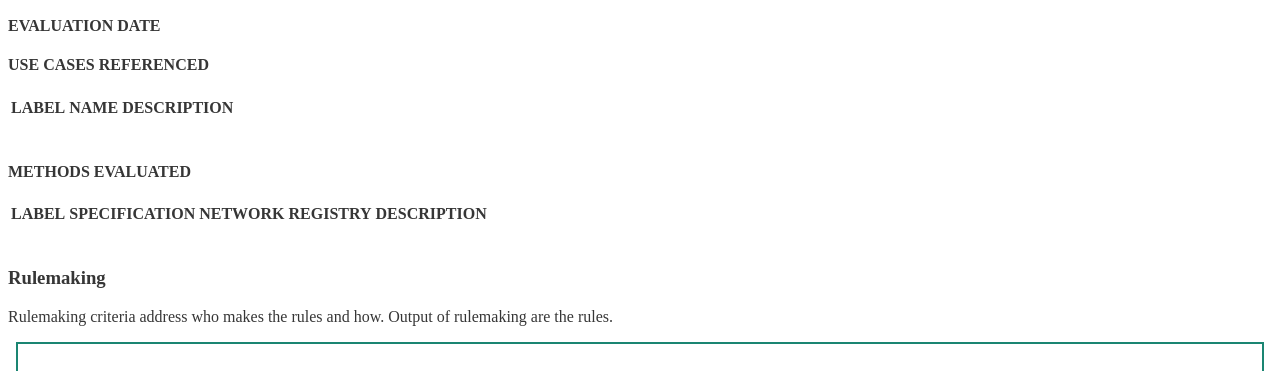
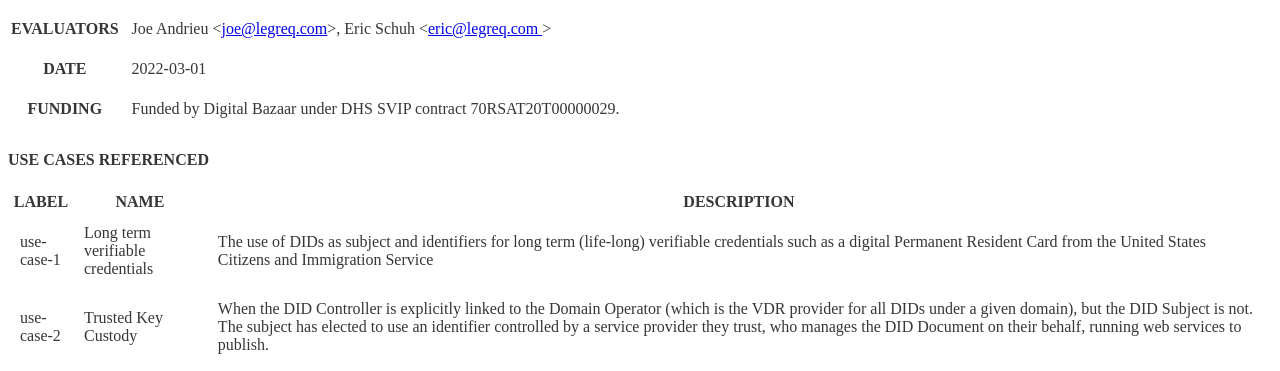
Before and after one commit to LegReq/did-rubric-json-rendering, a website: page evaluation.html in a window 1280 px wide. Shown: the part 102-473 px from the top of the page. Drawn offline with Linux system fonts and the light colour scheme.

Commit message:
style the evaluation

```diff
--- a/evaluation.html
+++ b/evaluation.html
@@ -14,7 +14,7 @@
     <script src="src/evaluationRenderer.js"></script>
     <script>
         console.log('Rendering evaluation...');
-        let evaluationPath = './json/evaluations/test-evaluation.json';
+        let evaluationPath = './json/evaluations/example-evaluation.json';
         renderEvaluation(evaluationPath).catch(error => {
             console.error('Failed to render evaluation:', error);
         });
--- a/src/evaluationRenderer.js
+++ b/src/evaluationRenderer.js
@@ -6,38 +6,42 @@ async function renderEvaluation(evaluationPath) {
     const evaluation = await response.json();
     const evaluationHtml = generateEvaluationHtml(evaluation);
     const evaluationContainer = document.getElementById('evaluation-container');
-    evaluationContainer && (evaluationContainer.innerHTML = evaluationHtml);
+    if (evaluationContainer) {
+        evaluationContainer.innerHTML = evaluationHtml;
     }
-
+}
 
 function generateEvaluationHtml(evaluation) {
     return `
     <div class="evaluation">
-        <h1>${evaluation.title}</h1>
-
-        <div class="evaluators-section">
-            <h4>EVALUATORS</h4>
-            <div class="evaluators-list">
-                ${evaluation.evaluators.map(evaluator => `
-                    <div class="evaluator-item">
-                        <span class="evaluator-name">${evaluator.name}</span>
-                        <span class="evaluator-email">${evaluator.email}</span>
-                    </div>
-                `).join('')}
-            </div>
-        </div>
-
-        <div class="evaluation-date-section">
-            <h4>EVALUATION DATE</h4>
-            <p>${evaluation.evaluationDate}</p>
-        </div>
-
-        ${evaluation.funding && `
-            <div class="funding-section">
-                <h4>FUNDING</h4>
-                <p>${evaluation.funding}</p>
-            </div>
-        `}
+        <table class="evaluation-masthead">
+            <thead>
+                <tr>
+                    <th class="evaluation-title" colspan="2">
+                        <div>${evaluation.id}</div>
+                        <div><h1>${evaluation.title}</h1></div>
+                    </th>
+                </tr>
+            </thead>
+            <tbody>
+                <tr class="evaluators">
+                    <th>EVALUATORS</th>
+                    <td>
+                        ${(evaluation.evaluators || []).map(evaluator =>
+                            `<span class="evaluator">${evaluator.name} &lt;<a href="mailto:${evaluator.email}">${evaluator.email}</a>&gt;</span>`
+                        ).join(', ')}
+                    </td>
+                </tr>
+                <tr class="evaluation-date">
+                    <th>DATE</th>
+                    <td>${evaluation.evaluationDate}</td>
+                </tr>
+                <tr class="evaluation-funding">
+                    <th>FUNDING</th>
+                    <td>${evaluation.funding || 'None'}</td>
+                </tr>
+            </tbody>
+        </table>
 
         <div class="use-case-section">
             <h4>USE CASES REFERENCED</h4>
@@ -50,7 +54,7 @@ function generateEvaluationHtml(evaluation) {
                     </tr>
                 </thead>
                 <tbody>
-                ${evaluation.useCases.map(useCase => `
+                    ${(evaluation.useCases || []).map(useCase => `
                         <tr id="${useCase.id}">
                             <td>${useCase.id}</td>
                             <td>${useCase.name}</td>
@@ -60,8 +64,6 @@ function generateEvaluationHtml(evaluation) {
                 </tbody>
             </table>
         </div>
-
-
 
         <div class="methods-section">
             <h4>METHODS EVALUATED</h4>
@@ -76,7 +78,7 @@ function generateEvaluationHtml(evaluation) {
                     </tr>
                 </thead>
                 <tbody>
-                ${evaluation.methods.map(method => `
+                    ${(evaluation.methods || []).map(method => `
                         <tr>
                             <td>${method.label}</td>
                             <td>${method.specificationUrl || ''}</td>
@@ -89,17 +91,13 @@ function generateEvaluationHtml(evaluation) {
             </table>
         </div>
 
-        ${evaluation.categories.map(category => `
+        ${(evaluation.categories || []).map(category => `
             <div class="category-section">
                 <h3>${category.name}</h3>
                 <p>${category.description}</p>
-                ${category.criteria.map(criteria => renderCriteria(criteria, true)).join('')}
+                ${(category.criteria || []).map(criteria => renderCriteria(criteria, true)).join('')}
             </div>
         `).join('')}
-
-
-
     </div>
-    `
-
+    `;
 }
```
Lines whose indentation alone changed are shown as unchanged.
